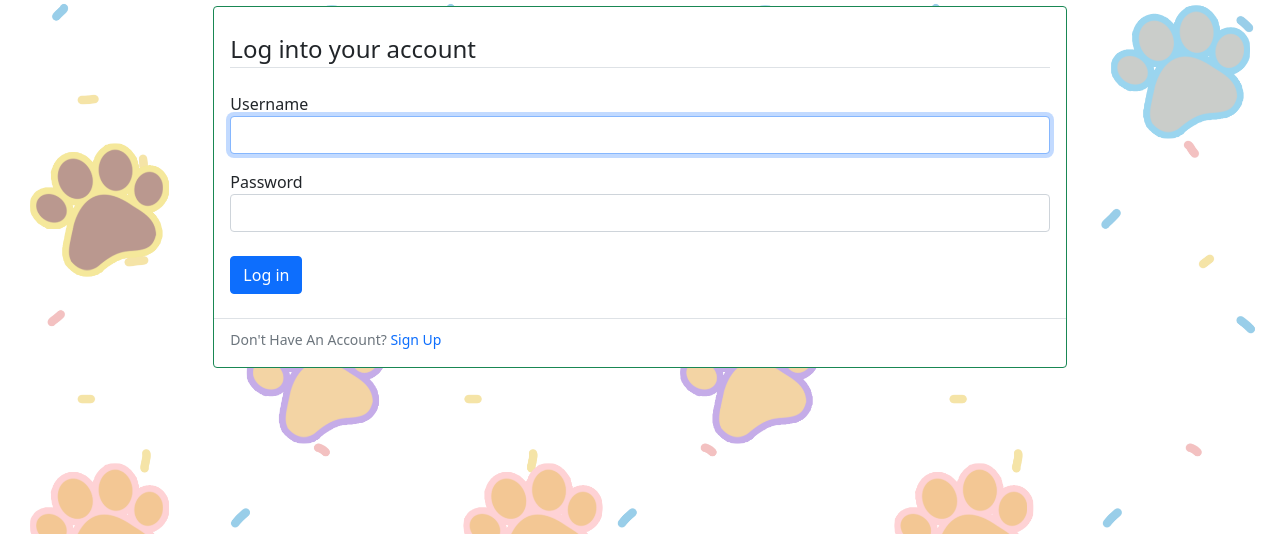
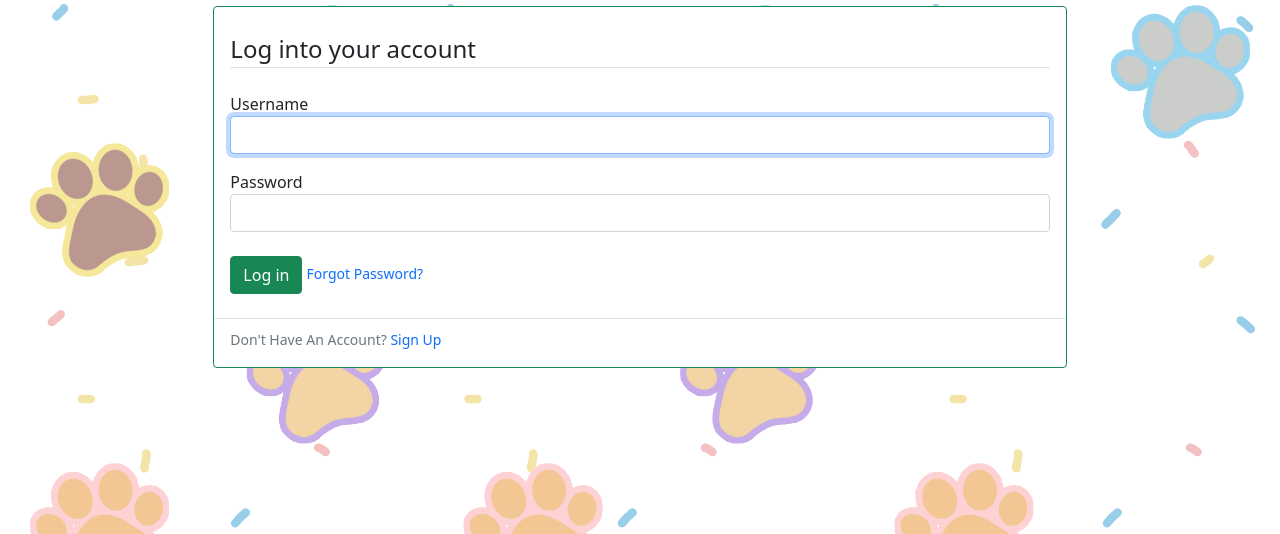
Before and after one commit to amyjprogrammer/pet_health_tracker, a Django app: page /users/login/ in a window 1280 px wide. Shown: the part 100-634 px from the top of the page. Run offline with Django 3.2, Linux system fonts and the light colour scheme; some libraries are stand-ins or nearby versions.

Commit message:
Finishing touches

```diff
--- a/static/css/main.css
+++ b/static/css/main.css
@@ -161,3 +161,7 @@ a {
 #div_pet_names {
   padding-top: 2rem;
 }
+
+#div_id_new_password2 {
+  padding-bottom: 1rem;
+}
--- a/users/templates/users/login.html
+++ b/users/templates/users/login.html
@@ -11,9 +11,11 @@
       {% csrf_token %}
       {{ form|crispy }}
 
-      <button class= "btn btn-primary" name="submit">Log in</button>
+      <button class= "btn btn-success" name="submit">Log in</button>
       <input type="hidden" name="next" value="{% url 'pet_health_tracker:pet_names' %}" />
-
+      <small class="text-muted">
+        <a class="ml-2" href="{% url 'password_reset' %}">Forgot Password?</a>
+      </small>
     </form>
   </div>
   <div class="border-top pt-2 mb-3 ps-3">
--- a/users/templates/users/password_reset_complete.html
+++ b/users/templates/users/password_reset_complete.html
@@ -5,7 +5,9 @@
     <div class="alert alert-info">
       Your password has been reset.
     </div>
-
+    <div class="card-body pt-1 mb-1 ps-4">
+      <a class="ml-2" href="{% url 'login' %}">Sign In Here</a>
+    </div>
   </div>
 
 
--- a/users/templates/users/password_reset_done.html
+++ b/users/templates/users/password_reset_done.html
@@ -1,12 +1,12 @@
 {% extends 'pet_health_tracker/base.html' %}
 
 {% block content %}
-  <div class="card border-success">
-    <div class="alert alert-info">
+
+    <div class="alert alert-info border-success">
       An email has been sent with instructions to reset your password.
     </div>
 
-  </div>
+
 
 
 {% endblock content %}
--- a/users/templates/users/register.html
+++ b/users/templates/users/register.html
@@ -16,7 +16,7 @@
   </div>
   <div class="border-top pt-2 mb-3 ps-3">
     <small class="text-muted">
-        Already Have An Account? <a class="ml-2" href="{% url 'users:login' %}">Sign In</a>
+        Already Have An Account? <a class="ml-2" href="{% url 'login' %}">Sign In</a>
     </small>
   </div>
 </div>
```
